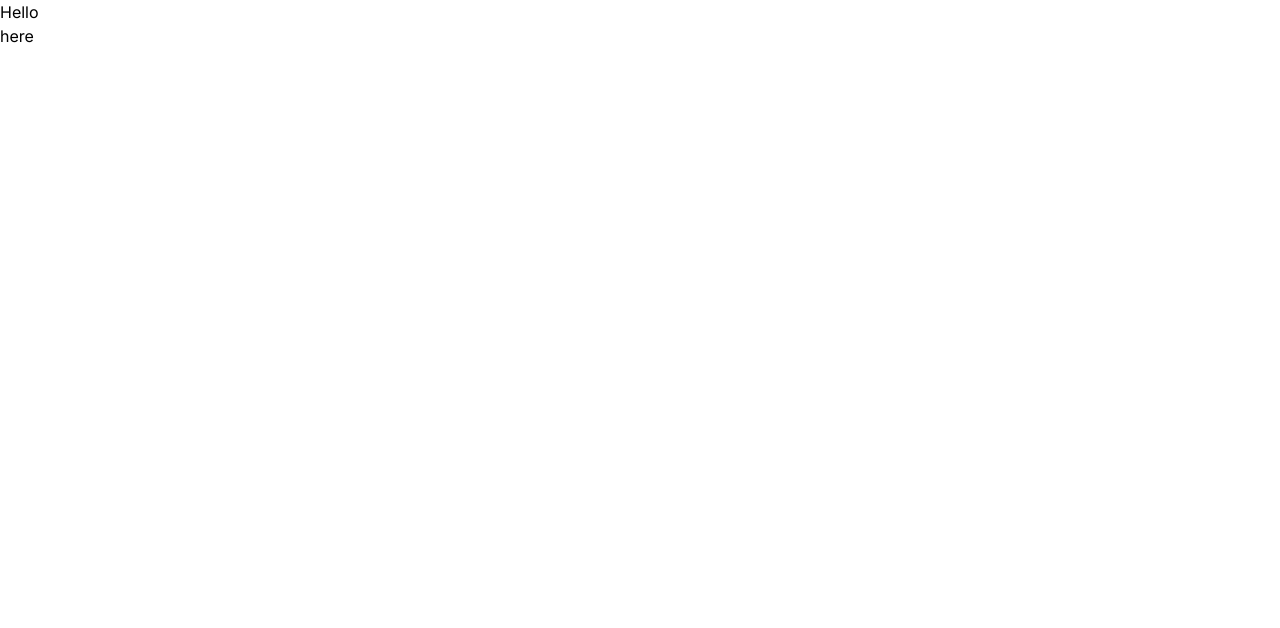
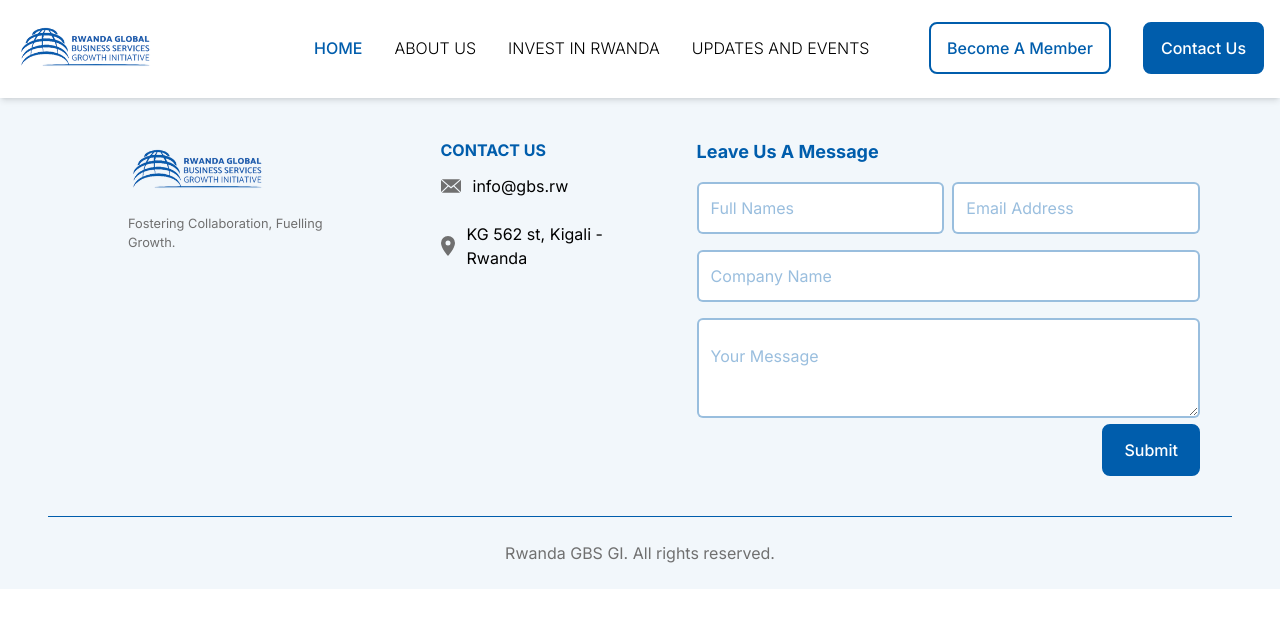
Before and after one commit to mnshimiyimana/GBS, a Next.js app in the folder frontend/: page / in a window 1280 px wide. Shown: the top 628 px of the page. Built offline with nearby package versions, Linux system fonts and the light colour scheme.

Commit message:
Modified

```diff
--- a/frontend/src/app/layout.js
+++ b/frontend/src/app/layout.js
@@ -1,17 +1,24 @@
-import { Inter } from 'next/font/google'
-import './globals.css'
+import { Inter } from "next/font/google";
+import "./globals.css";
+import Navbar from "./components/Navbar";
+import Footer from "./components/Footer";
 
-const inter = Inter({ subsets: ['latin'] })
+const inter = Inter({ subsets: ["latin"] });
 
 export const metadata = {
-  title: 'Create Next App',
-  description: 'Generated by create next app',
-}
+  title: "Create Next App",
+  description: "Generated by create next app",
+};
 
 export default function RootLayout({ children }) {
   return (
     <html lang="en">
-      <body className={inter.className}>{children}</body>
+
+      <body className={inter.className}>
+      <Navbar />
+      {children}
+      <Footer />
+      </body>
     </html>
-  )
+  );
 }
--- a/frontend/src/app/page.js
+++ b/frontend/src/app/page.js
@@ -4,9 +4,9 @@
 export default function Home() {
   return (
     <div>
-    <h1>Hello</h1>
+    {/* <h1>Hello</h1>
     <Link className='text-blue-400' href="/about"> here
-    </Link>
+    </Link> */}
     </div>
   )
 }
```
